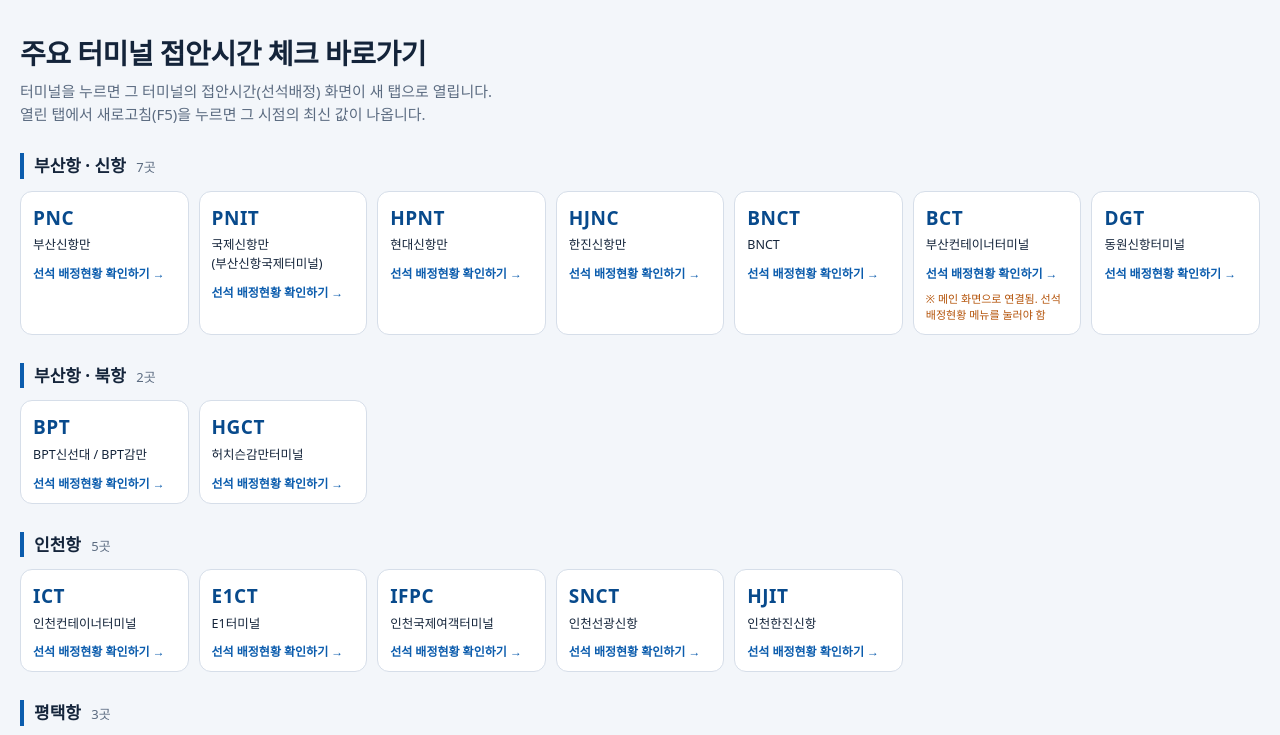
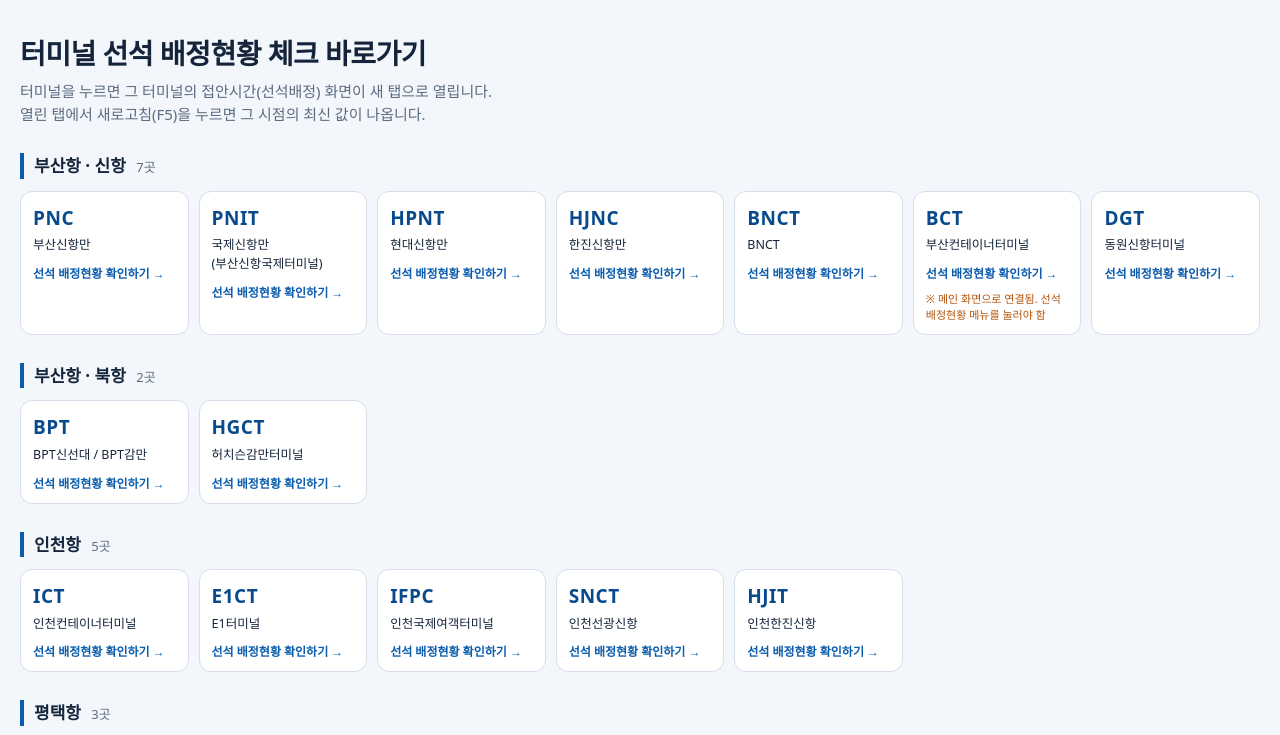
Before and after one commit to Mooyaho-min/minimini, a plain HTML site: page index.html in a window 1280 px wide. Shown: the top 735 px of the page. Drawn offline with Linux system fonts and the light colour scheme.

Commit message:
제목을 '터미널 선석 배정현황 체크 바로가기'로 변경
Co-Authored-By: Claude Sonnet 5.5 <noreply@anthropic.com>

```diff
--- a/index.html
+++ b/index.html
@@ -3,7 +3,7 @@
 <head>
 <meta charset="utf-8">
 <meta name="viewport" content="width=device-width, initial-scale=1">
-<title>주요 터미널 접안시간 체크 바로가기</title>
+<title>터미널 선석 배정현황 체크 바로가기</title>
 <style>
   :root {
     --bg: #f3f6fa;
@@ -71,7 +71,7 @@
 </head>
 <body>
 <div class="wrap">
-  <h1>주요 터미널 접안시간 체크 바로가기</h1>
+  <h1>터미널 선석 배정현황 체크 바로가기</h1>
   <p class="lead">터미널을 누르면 그 터미널의 접안시간(선석배정) 화면이 새 탭으로 열립니다.<br>
      열린 탭에서 새로고침(F5)을 누르면 그 시점의 최신 값이 나옵니다.</p>
 
```
